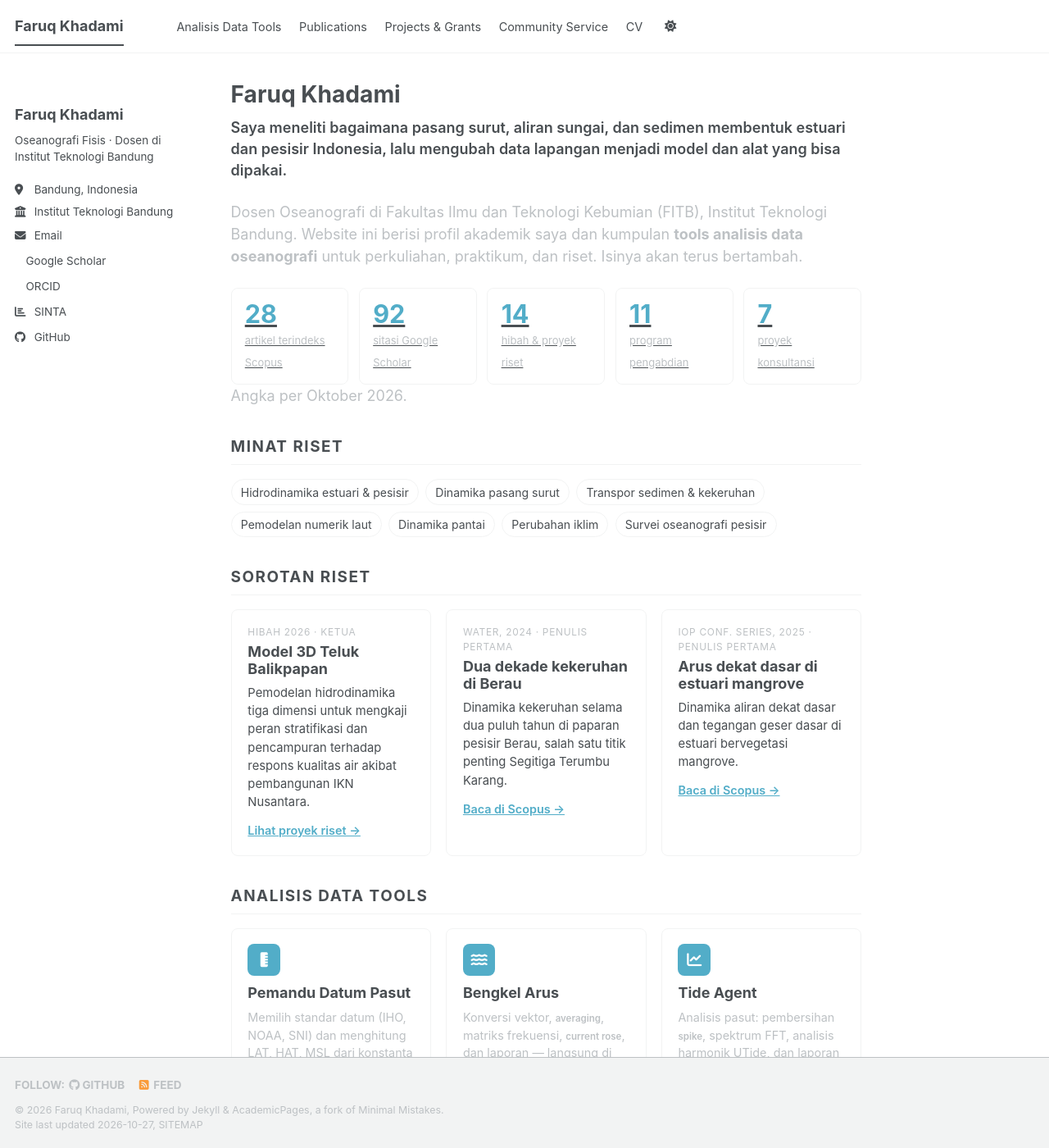
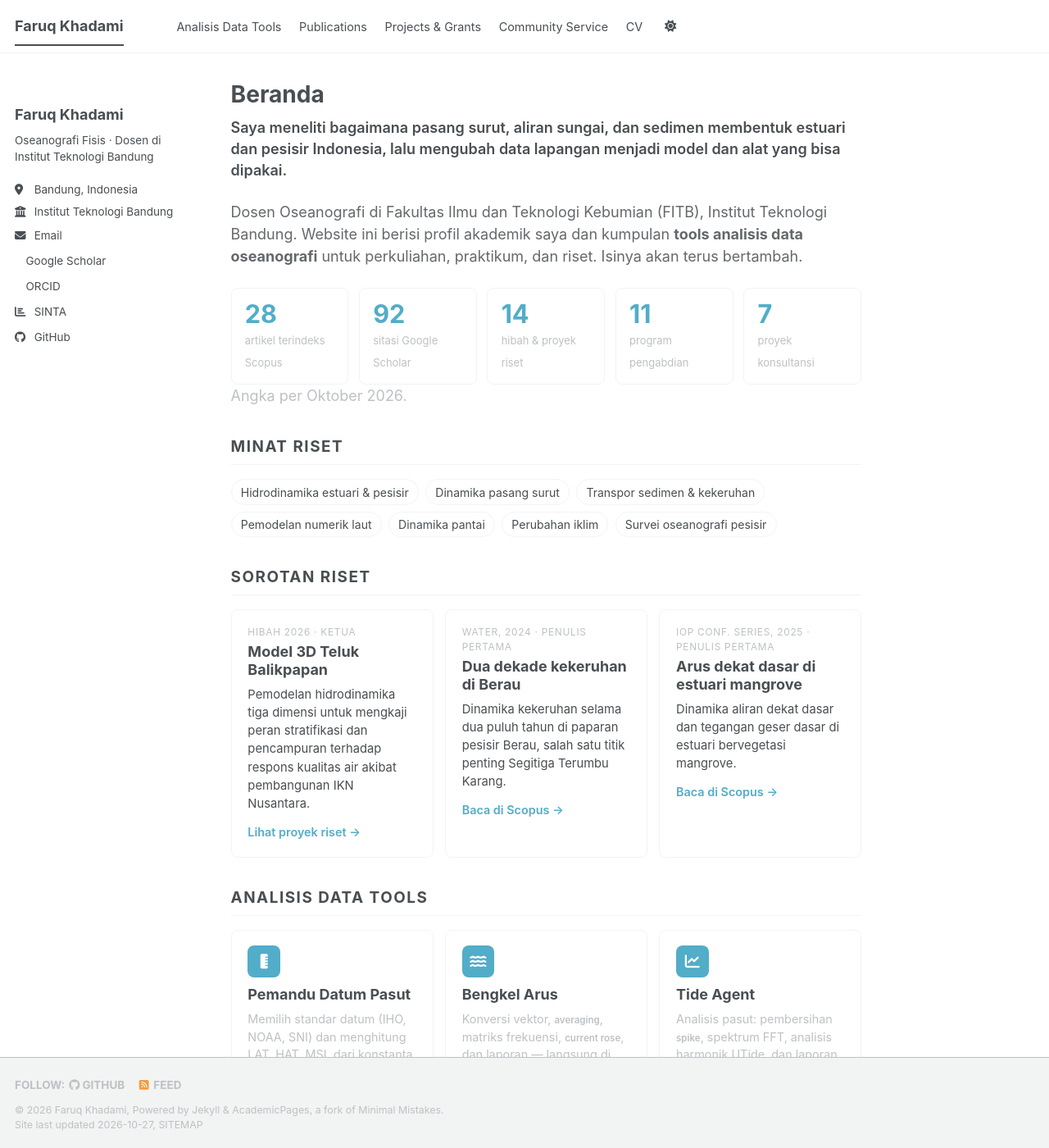
Before and after one commit to fkhadami/fkhadami.github.io, a Jekyll site: the page built from _pages/about.md, in a window 1280 px wide and 1400 px high. Shown: the whole window at 82% size. Built offline with Jekyll 4.4.1, drawn with Linux system fonts in a browser that asks for light colours; a script bundle is joined from its source files by our own code; a style sheet for code colours, icons or effects is not loaded; some of the changed text lies outside the part shown.

Commit message:
Home: peta OpenStreetMap, kartu tiga kolom, tautan kartu tanpa garis bawah
Co-Authored-By: Claude Opus 5.5 <noreply@anthropic.com>
Claude-Session: https://claude.ai/code/session_01JfUMFw7BGLJxoWnJyoGeoE

```diff
--- a/_pages/about.md
+++ b/_pages/about.md
@@ -1,6 +1,6 @@
 ---
 permalink: /
-title: "Faruq Khadami"
+title: "Beranda"
 excerpt: "Oseanografi fisis pesisir dan estuari — Institut Teknologi Bandung"
 author_profile: true
 redirect_from:
--- a/assets/css/main.scss
+++ b/assets/css/main.scss
@@ -82,12 +82,12 @@ a.home-card:hover { border-color: var(--global-link-color); }
 
 /* ---- Halaman Home ---- */
 .home-lead { font-size: 1.25em; line-height: 1.45; font-weight: 600; margin: 0 0 .6em; color: var(--global-text-color); }
-.home-intro { color: var(--global-text-color-light); }
+.home-intro { color: var(--global-text-color); opacity: .85; }
 .home-h { font-size: 1.05em; text-transform: uppercase; letter-spacing: .08em; border-bottom: 1px solid var(--global-border-color); padding-bottom: .3em; margin: 2em 0 .9em; }
 .home-note, .home-more { font-size: .8em; }
 .home-note { color: var(--global-text-color-light); margin-top: .4em; }
 
-.home-stats { display: grid; grid-template-columns: repeat(auto-fit, minmax(120px, 1fr)); gap: .7em; margin-top: 1.4em; }
+.home-stats { display: grid; grid-template-columns: repeat(5, 1fr); gap: .7em; margin-top: 1.4em; }
 .home-stat { display: block; padding: .8em .9em; border: 1px solid var(--global-border-color); border-radius: 8px; text-decoration: none; color: var(--global-text-color); transition: border-color .15s; }
 .home-stat:hover { border-color: var(--global-link-color); }
 .home-stat strong { display: block; font-size: 1.7em; line-height: 1.1; color: var(--global-link-color); }
@@ -96,7 +96,7 @@ a.home-card:hover { border-color: var(--global-link-color); }
 .home-tags { list-style: none; margin: 0; padding: 0; display: flex; flex-wrap: wrap; gap: .45em; }
 .home-tags li { margin: 0; font-size: .78em; padding: .3em .8em; border-radius: 999px; border: 1px solid var(--global-border-color); background: var(--global-bg-color); }
 
-.home-highlights, .home-tools { display: grid; grid-template-columns: repeat(auto-fit, minmax(210px, 1fr)); gap: 1em; }
+.home-highlights, .home-tools { display: grid; grid-template-columns: repeat(3, 1fr); gap: .8em; }
 .home-hl, .home-tool { border: 1px solid var(--global-border-color); border-radius: 8px; padding: 1em 1.1em; background: var(--global-bg-color); }
 .home-hl h3 { margin: .2em 0 .4em; font-size: 1em; }
 .home-hl p { font-size: .82em; margin: 0 0 .6em; }
@@ -121,3 +121,8 @@ a.home-tool:hover { border-color: var(--global-link-color); transform: translate
 .home-timeline li > span { font-weight: 700; color: var(--global-link-color); }
 .home-timeline em { color: var(--global-text-color-light); }
 @media (max-width: 600px) { .home-map { height: 300px; } }
+.page__content a.home-stat, .page__content a.home-tool, .page__content .home-hl a, .page__content .home-more a { text-decoration: none !important; }
+.page__content .home-hl a:hover, .page__content .home-more a:hover { text-decoration: underline !important; }
+.home-hl h3 { line-height: 1.25; }
+@media (max-width: 900px) { .home-stats { grid-template-columns: repeat(3, 1fr); } .home-highlights, .home-tools { grid-template-columns: 1fr; } }
+@media (max-width: 480px) { .home-stats { grid-template-columns: repeat(2, 1fr); } }
```
Also changed, not shown: other parts of _pages/about.md (+2 -2 lines).
